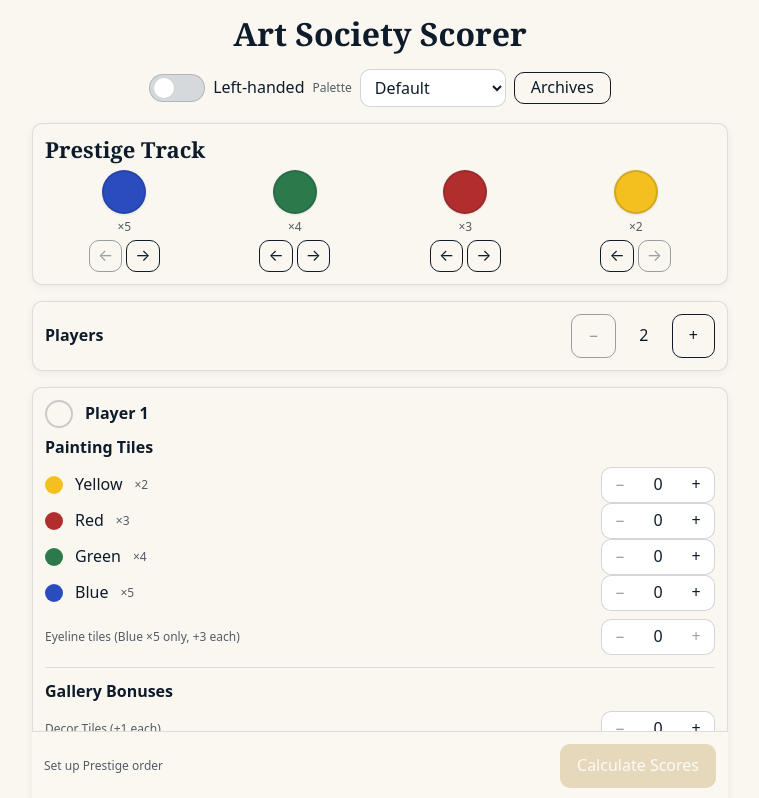
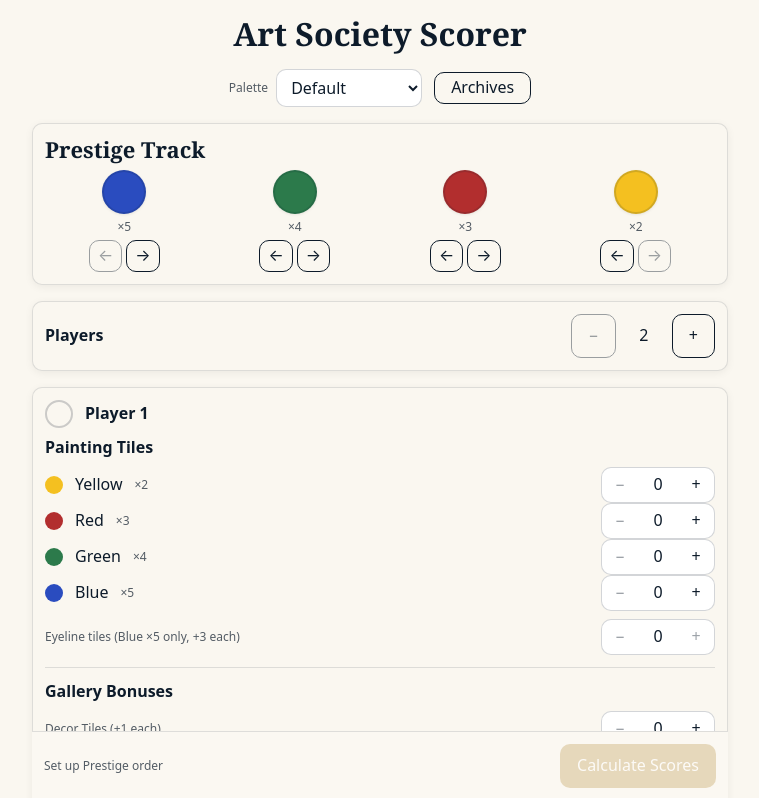
Before and after one commit to Nicoding1996/art-society, a Next.js app: page / in a window 1280 px wide. Shown: the top 798 px of the page, without its empty margins (260-1019 px from the left). Built offline with nearby package versions, Linux system fonts and the light colour scheme.

Commit message:
cleaner layout

```diff
--- a/app/page.tsx
+++ b/app/page.tsx
@@ -798,7 +798,6 @@ function defaultPlayer(i: number): Player {
 
 export default function Page() {
   // Global UI options
-  const [leftHanded, setLeftHanded] = useState(false);
   const [palette, setPalette] = useState<"default" | "deuteranopia" | "protanopia" | "tritanopia">("default");
 
   // Game state
@@ -816,9 +815,6 @@ export default function Page() {
   const [lineups, setLineups] = useState<Lineup[]>([]);
   const [showArchives, setShowArchives] = useState(false);
 
-  useEffect(() => {
-    document.documentElement.setAttribute("data-left-handed", String(leftHanded));
-  }, [leftHanded]);
 
   useEffect(() => {
     document.documentElement.setAttribute("data-palette", palette);
@@ -1167,21 +1163,8 @@ export default function Page() {
         <h1 className="h1" style={{ textAlign: "center" }}>
           Art Society Scorer
         </h1>
-        <div className="row" style={{ justifyContent: "center", gap: 8 }}>
-          <label className="toggle" htmlFor="left-handed" style={{ gap: 8 }}>
-            <input
-              id="left-handed"
-              type="checkbox"
-              checked={leftHanded}
-              onChange={(e) => setLeftHanded(e.target.checked)}
-              aria-label="Left-handed mode"
-            />
-            <span className="track">
-              <span className="thumb" />
-            </span>
-            <span>Left-handed</span>
-          </label>
-          <div className="row" style={{ gap: 8 }}>
+        <div className="row" style={{ justifyContent: "center", gap: 12, alignItems: "center" }}>
+          <div className="row" style={{ gap: 8, alignItems: "center" }}>
             <label className="caption" htmlFor="palette">
               Palette
             </label>
```
